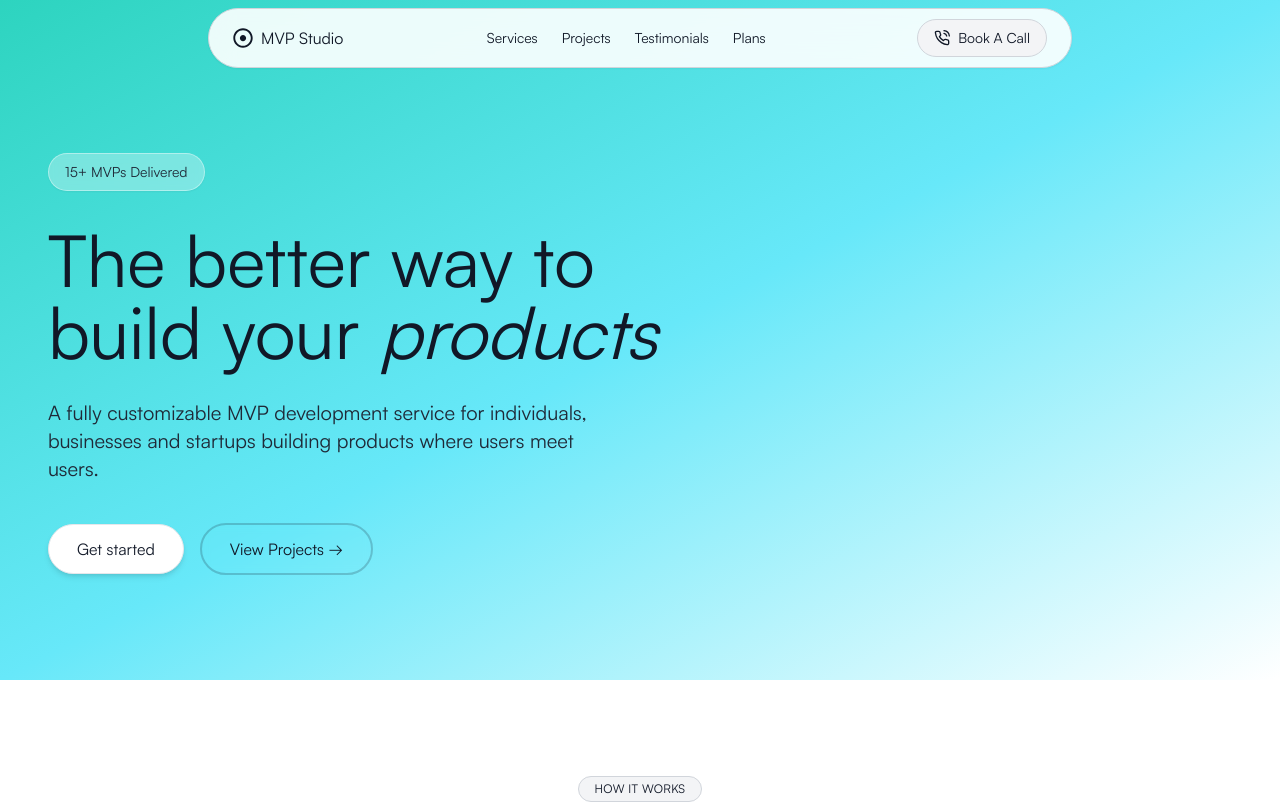
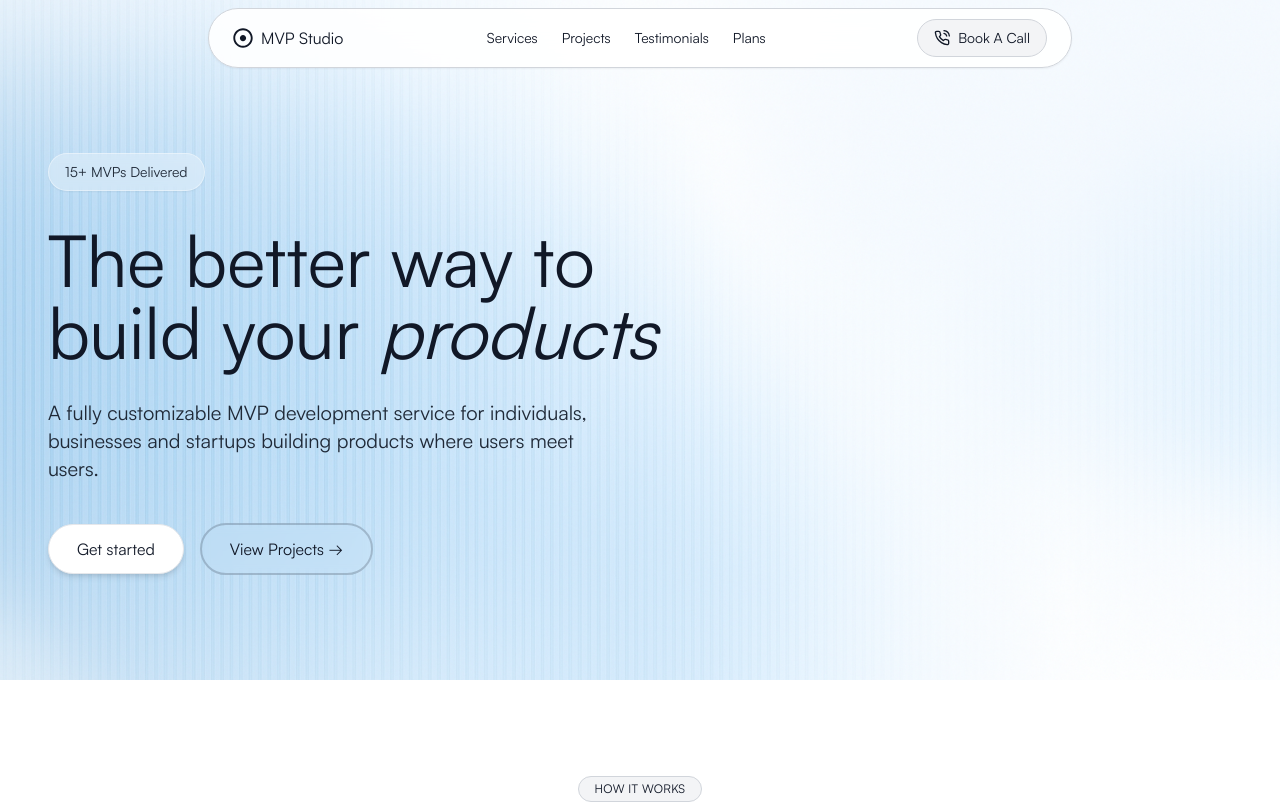
Before and after one commit to collabanubhav-pixel/mvpstudio, a Next.js app: page / in a window 1280 px wide. Shown: the top 803 px of the page. Built offline with nearby package versions, Linux system fonts and the light colour scheme; what tailwindcss-intersect, tailwindcss-motion would draw is missing.

Commit message:
Updated Hero.tsx

```diff
--- a/components/marketing/Hero.tsx
+++ b/components/marketing/Hero.tsx
@@ -3,7 +3,7 @@ import Link from "next/link";
 
 export default function Hero() {
   return (
-    <section id="projects" className="w-full min-h-[85vh] flex items-center justify-center px-6 md:px-12 pt-32 pb-20 bg-gradient-to-br from-teal-400 via-cyan-300 to-white relative overflow-hidden">
+    <section id="projects" className="w-full min-h-[85vh] flex items-center justify-center px-6 md:px-12 pt-32 pb-20 relative overflow-hidden" style={{ backgroundImage: 'url(/herobackground.png)', backgroundSize: 'cover', backgroundPosition: 'center' }}>
       <div className="w-full max-w-7xl mx-auto">
         <div className="flex flex-col items-start max-w-2xl">
           {/* Badge */}
```
